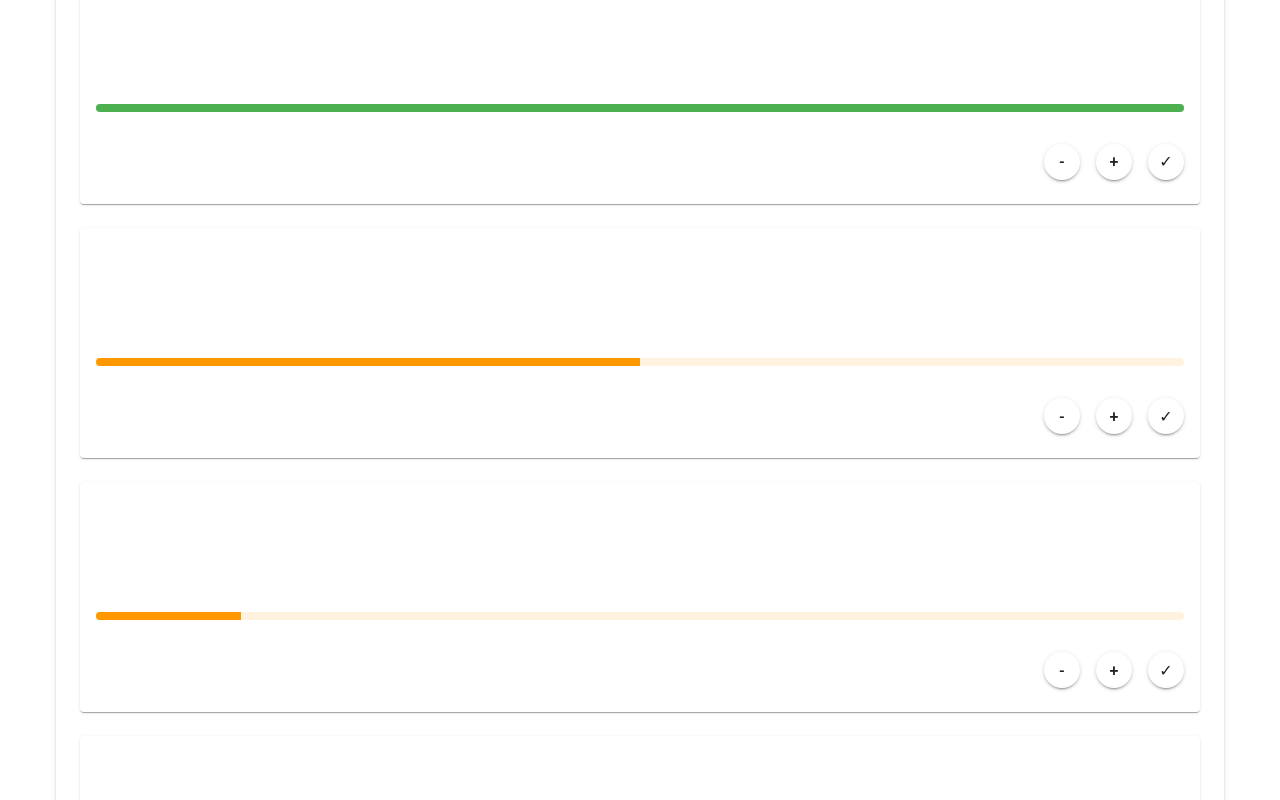
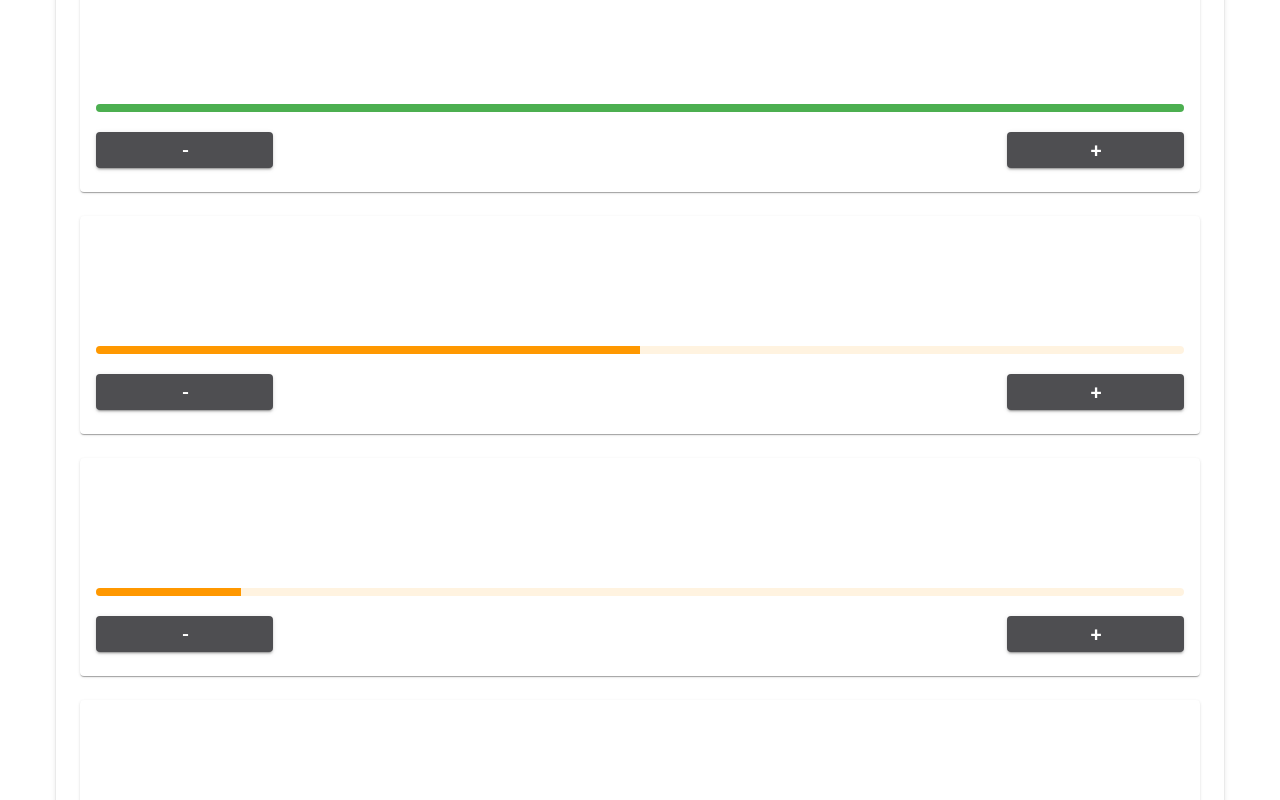
Before and after one commit to rezdelamasa/camo-tracker, a Vue app in the folder my-app/: page /multiplayer/assault-rifles/dg-58 in a window 1280 px wide. Shown: the part 980-1780 px from the top of the page. Built offline with nearby package versions, Linux system fonts and the light colour scheme.

Commit message:
feat: use new progress button group

```diff
--- a/my-app/src/components/CamoCard.vue
+++ b/my-app/src/components/CamoCard.vue
@@ -1,5 +1,6 @@
 <script setup lang="ts">
   import CtProgressBar from "@/components/CtProgressBar.vue";
+  import ProgressButtonGroup from "@/components/ProgressButtonGroup.vue";
 
   const props = defineProps({
     weapon: Object,
@@ -30,33 +31,9 @@
         :completion-count="props.camo.progress.count.completion"
         :text="props.camo.challenge"
       ></ct-progress-bar>
-      <div class="d-flex justify-end mt-4">
-        <v-btn
-            icon
-            outlined
-            class="mr-4 camo__progress-button"
-            density="comfortable"
-            :disabled="props.camo.progress.status === 'Locked'"
-            @click="$emit('decrement', props.camo)"
-        >-</v-btn>
-        <v-btn
-            icon
-            outlined
-            class="mr-4 camo__progress-button"
-            density="comfortable"
-            :disabled="props.camo.progress.status === 'Locked'"
-            @click="$emit('increment',props.camo)"
-        >+</v-btn>
-        <v-btn
-            icon
-            outlined
-            rounded="xs"
-            class="camo__progress-button"
-            density="comfortable"
-            :disabled="props.camo.progress.status === 'Locked'"
-            @click="$emit('complete', props.camo)"
-        >&#10003;</v-btn>
-      </div>
+      <progress-button-group
+          :camo="props.camo"
+      ></progress-button-group>
     </v-card-text>
 
   </v-card>
```
